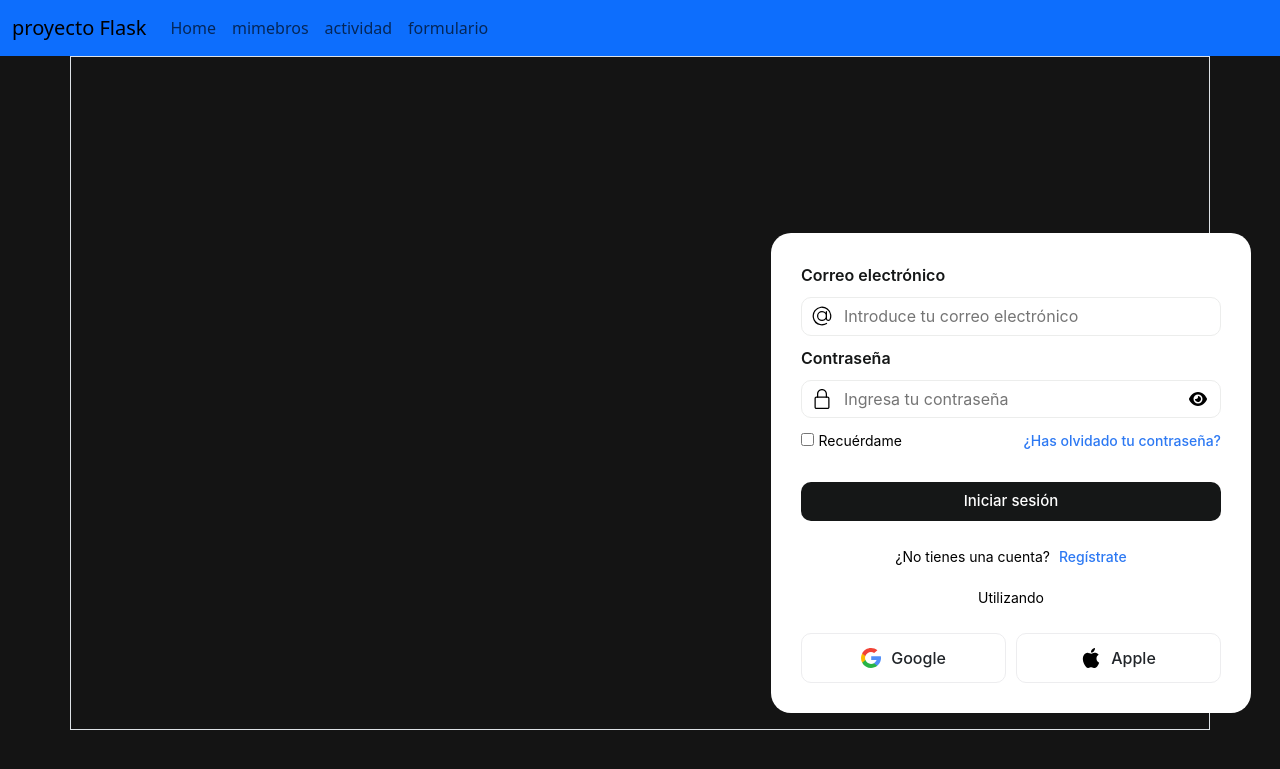
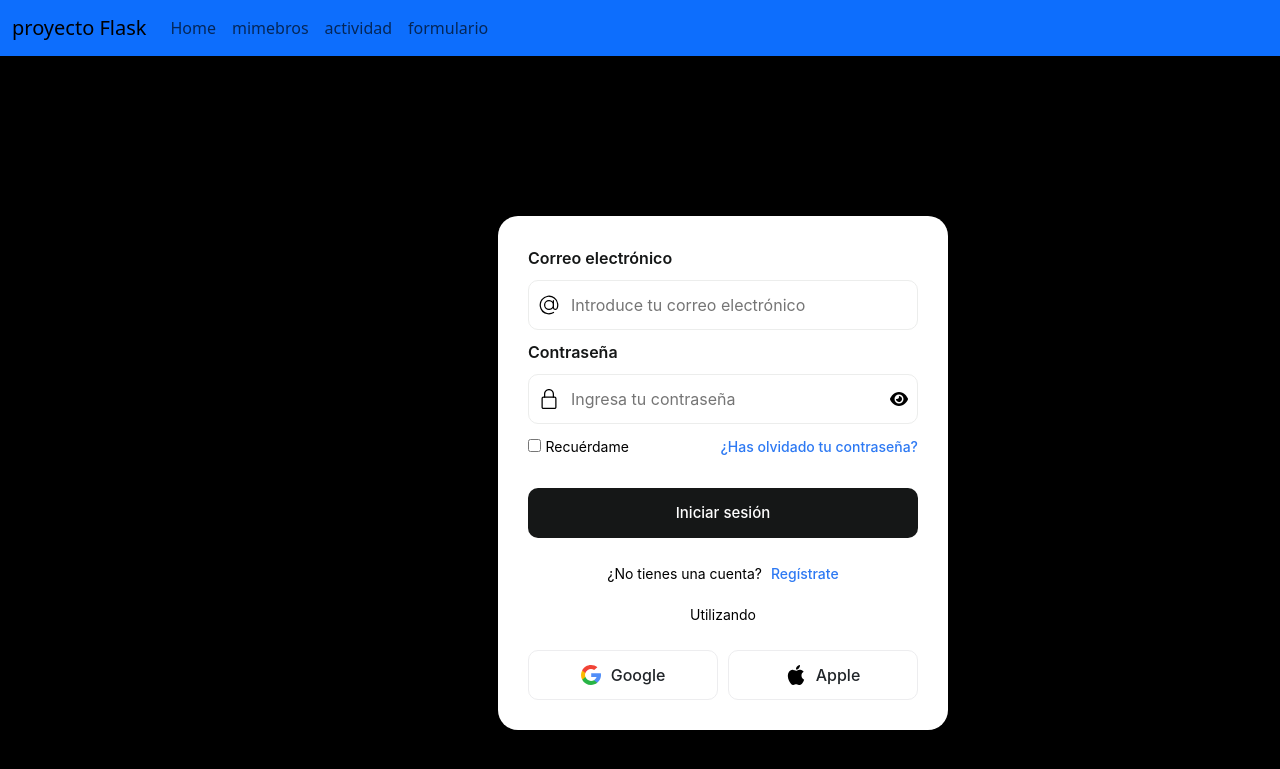
Before and after one commit to jhonsdb/flask_jinja, a Flask app: page /formulario in a window 1280 px wide. Shown: the top 769 px of the page. Run offline with Flask 3, Linux system fonts and the light colour scheme.

Commit message:
jesusForm

```diff
--- a/templates/base.html
+++ b/templates/base.html
@@ -24,7 +24,7 @@
           </div>
         </div>
       </nav>
-    <div class="container border py-3">
+    <div class="container py-3">
     {%block body%}
 
     {%endblock%}
--- a/templates/form.html
+++ b/templates/form.html
@@ -59,7 +59,7 @@
 
 <style>
     body{
-        background-color: rgb(20, 20, 20);
+        background-color: rgb(0, 0, 0);
     }
     .form {
 display: flex;
@@ -70,10 +70,8 @@ padding: 30px;
 width: 450px;
 border-radius: 20px;
 font-family: -apple-system, BlinkMacSystemFont, 'Segoe UI', Roboto, Oxygen, Ubuntu, Cantarell, 'Open Sans', 'Helvetica Neue', sans-serif;
-margin-left: 43rem;
-margin-top: 10rem;
-width: 30rem;
-height: 30rem;
+margin-left: 26rem;
+margin-top: 9rem ;
 }
 
 ::placeholder {
```
